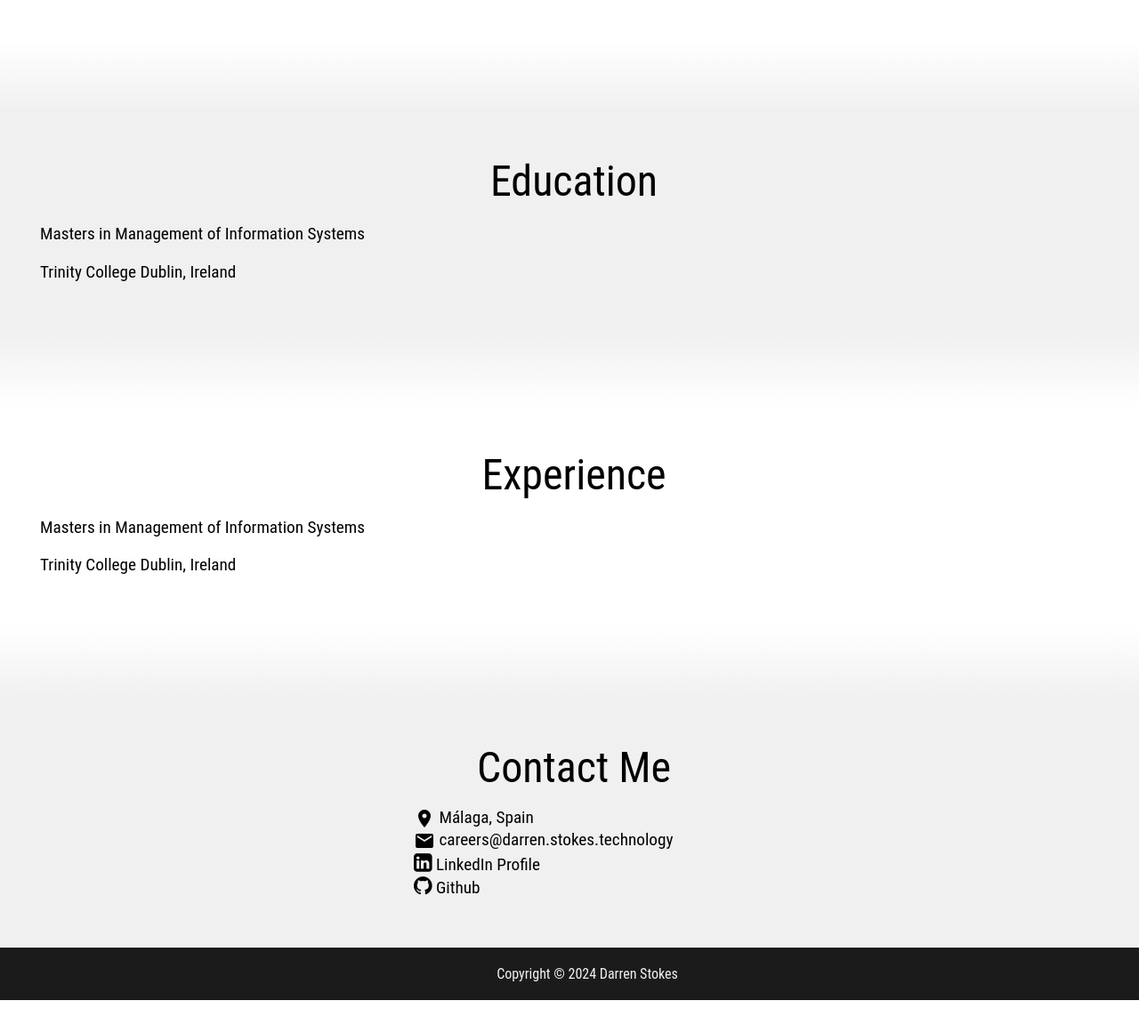
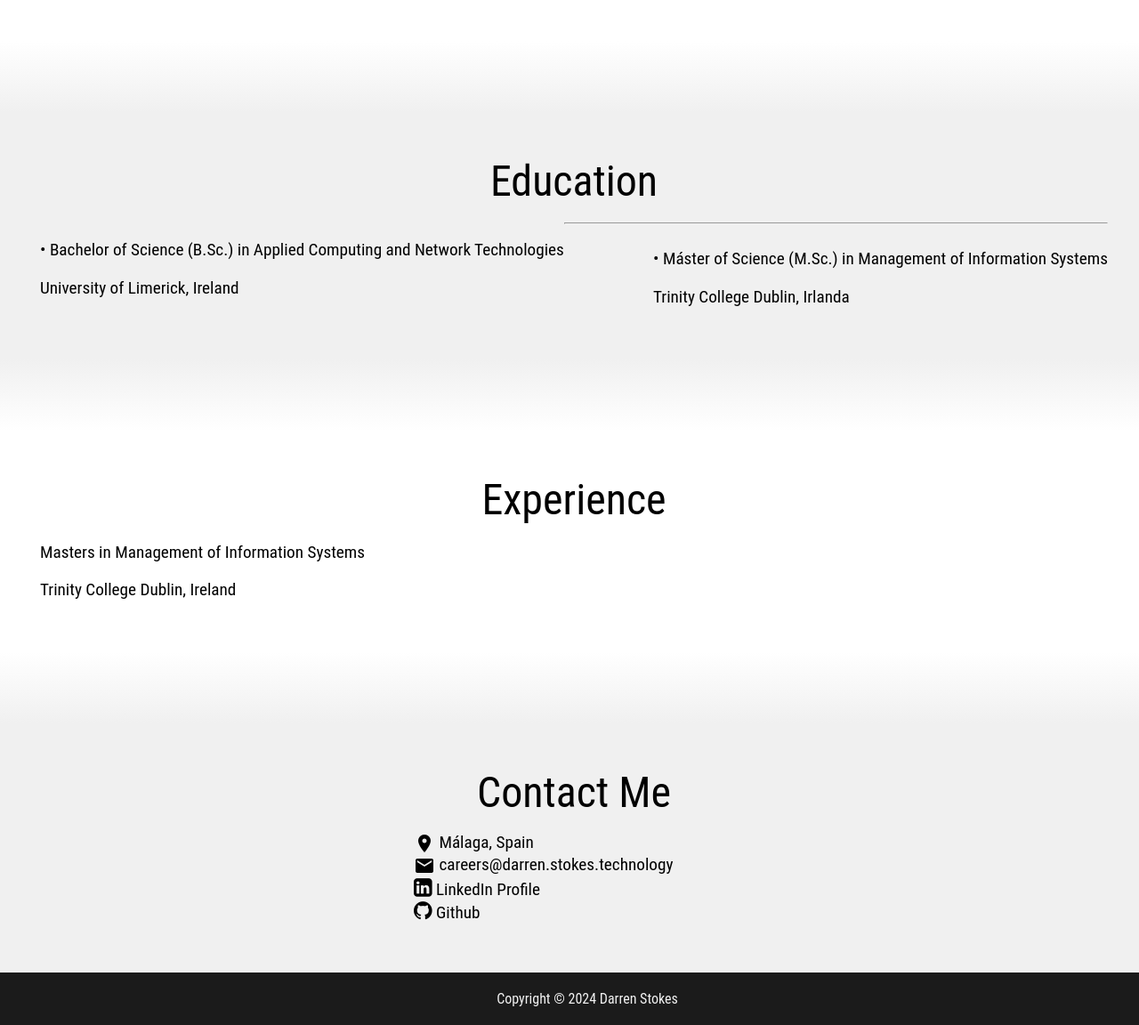
Before and after one commit to darren-stokes/darren-stokes.github.io, a PHP site: page / in a window 1280 px wide. Shown: the part 1204-2356 px from the top of the page at 89% size. Before the commit the page ends 2328 px from the top, so only its background shows below. Run offline with PHP 8.4, Linux system fonts and the light colour scheme; some libraries are stand-ins or nearby versions; some web fonts are replaced.

Commit message:
Added another div so that I can have my degrees side by side and added another class to give them more approrpiate fonts

```diff
--- a/nginx/web_code/index.php
+++ b/nginx/web_code/index.php
@@ -87,13 +87,32 @@
                         <div class="content-inner">
                             <div class="lang lang-en">
                                 <h3 class="section-heading">Education</h3>
-                                <p class="section-text">Masters in Management of Information Systems</p>
-                                <p class="section-text">Trinity College Dublin, Ireland</p>
                             </div>
                             <div class="lang lang-es">
                                 <h3 class="section-heading">Educación</h3>
-                                <p class="section-text">Masters in Management of Information Systems</p>
-                                <p class="section-text">Trinity College Dublin, Ireland</p>
+                            </div>
+                            <div class="education-titles">
+                                <div class="content-left">
+                                    <div class="lang lang-en">
+                                        <p class="section-text strong">&#8226; Bachelor of Science (B.Sc.) in Applied Computing and Network Technologies</p>
+                                        <p class="section-text italic">University of Limerick, Ireland</p>
+                                    </div>
+                                    <div class="lang lang-es">
+                                        <p class="section-text strong">&#8226; Bachelor of Science (B.Sc.) in Applied Computing and Network Technologies</p>
+                                        <p class="section-text italic">University of Limerick, Ireland</p>
+                                    </div>
+                                </div>
+                                <hr class="education-divider">
+                                <div class="content-right">
+                                    <div class="lang lang-en">
+                                        <p class="section-text strong">&#8226; Máster of Science (M.Sc.) in Management of Information Systems</p>
+                                        <p class="section-text italic">Trinity College Dublin, Irlanda</p>
+                                    </div>
+                                    <div class="lang lang-es">
+                                        <p class="section-text strong">&#8226; Máster of Science (M.Sc.) in Management of Information Systems</p>
+                                        <p class="section-text italic">Trinity College Dublin, Irlanda</p>
+                                    </div>
+                                </div>
                             </div>
                         </div>
                     </div>
```
